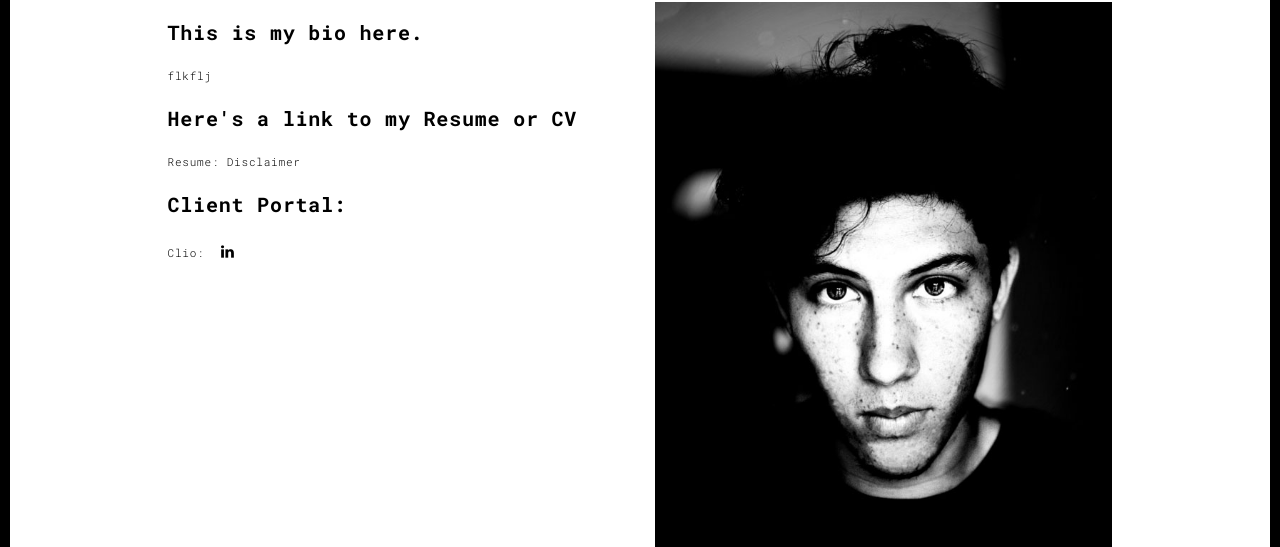
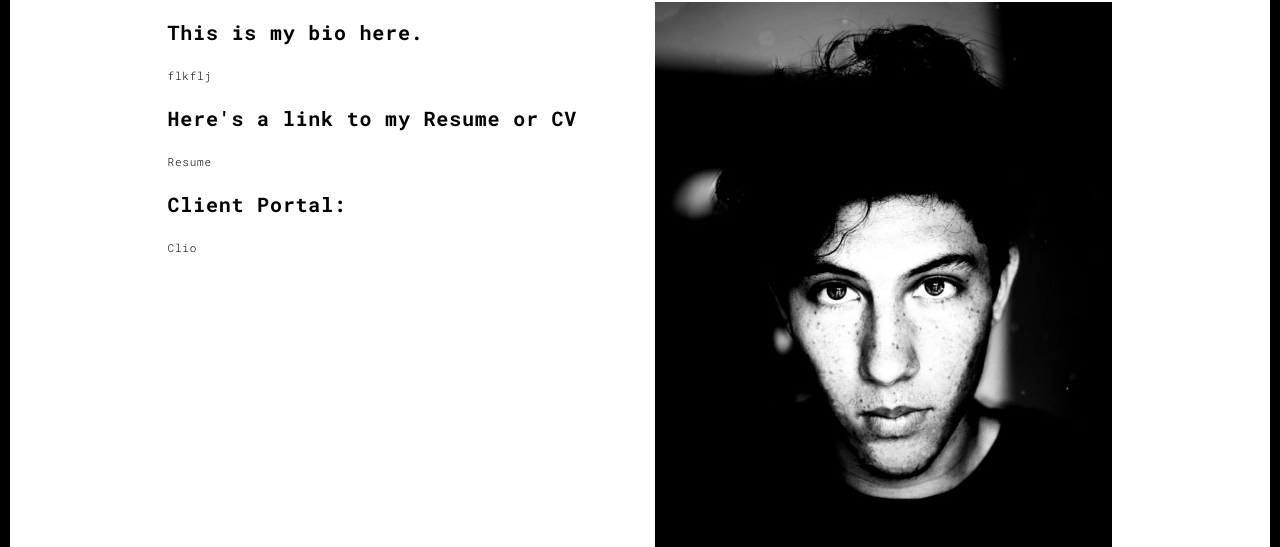
Before and after one commit to robby-o/porto, a Flask app: page /about.html in a window 1280 px wide. Shown: the part 200-747 px from the top of the page. Run offline with Flask 2, Linux system fonts and the light colour scheme; some libraries are stand-ins or nearby versions.

Commit message:
link update

```diff
--- a/templates/about.html
+++ b/templates/about.html
@@ -76,24 +76,22 @@
                     <p>flkflj</p>
                     <h3>Here's a link to my Resume or CV</h3>
                     <p>
-                      Resume:
                       <a
                         href="www.linkedin.com/in/miguel-lopez-221432150"
                         title=""
                         style="text-decoration: none"
-                        >Disclaimer</a
+                        >Resume</a
                       >
                     </p>
 
                     <h3>Client Portal:</h3>
                     <p>
-                      Clio:
                       <a
                         href="www.linkedin.com/in/miguel-lopez-221432150"
-                        title="Clio"
-                        class="fa-icon"
+                        title=""
+                        style="text-decoration: none"
                       >
-                        <i class="fa fa-linkedin"></i>
+                        Clio
                       </a>
                     </p>
                   </div>
```
